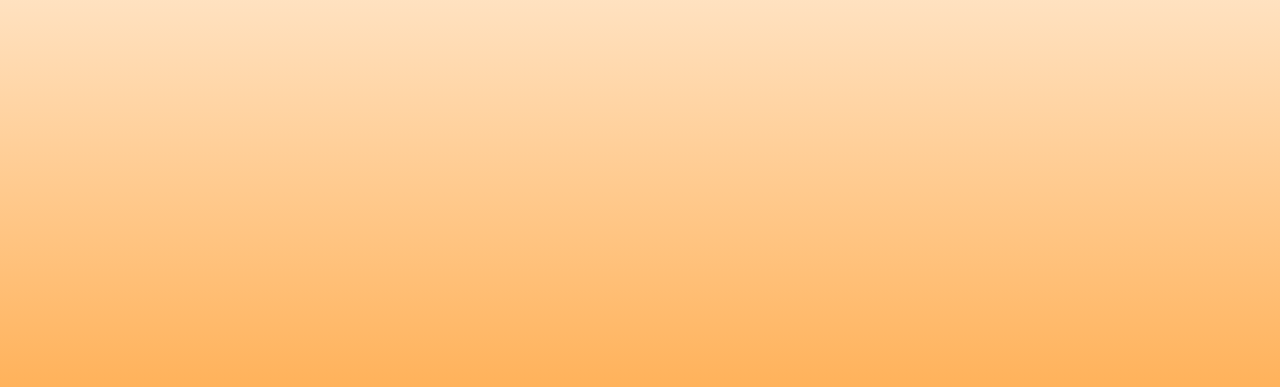
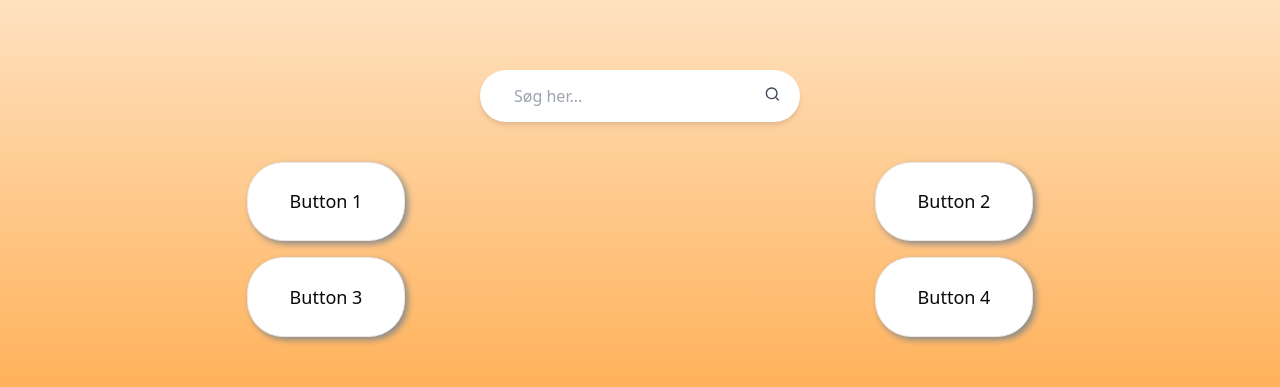
Before and after one commit to emmaengledall/Nakkesmerte, a Vue app: page / in a window 1280 px wide. Shown: the part 242-629 px from the top of the page. Built offline with nearby package versions, Linux system fonts and the light colour scheme.

Commit message:
homePage01

```diff
--- a/src/App.vue
+++ b/src/App.vue
@@ -38,6 +38,4 @@ import { RouterLink, RouterView } from 'vue-router'
   height: 100vh; /* Full viewport height */
 }
 
-
-
 </style>
--- a/src/assets/main.css
+++ b/src/assets/main.css
@@ -1,3 +1,3 @@
 	@tailwind base;
 	@tailwind components;
-  @tailwind utilities;
+  	@tailwind utilities;
--- /dev/null
+++ b/src/components/MainButton.vue
@@ -0,0 +1,44 @@
+<style scoped>
+  button {
+    color: #090909;
+    padding: 1.4em 2.3em;
+    font-size: 18px;
+    border-radius: 2.0em;
+    background: #ffffff;
+    cursor: pointer;
+    border: 1px solid #e8e8e8;
+    transition: all 0.3s;
+    box-shadow: 3px 3px 6px #8b8a8a;
+  }
+
+  button:hover {
+    border: 1px solid white;
+  }
+
+  button:active {
+    box-shadow: 6px 6px 14px #797979;
+  }
+</style>
+
+<template >
+    <div class="grid grid-cols-2 grid-rows-2 gap-4 pt-10 items-center justify-center place-items-center">
+
+    <div class="pl-5">
+        <button>Button 1</button>
+    </div>
+
+    <div class="pr-5">
+        <button>Button 2</button>
+    </div>
+
+    <div class="pl-5">
+        <button>Button 3</button>
+    </div>
+
+    <div class="pr-5">
+        <button>Button 4</button>
+    </div>
+
+
+</div>
+</template>
--- /dev/null
+++ b/src/components/SearchBar.vue
@@ -0,0 +1,35 @@
+<template>
+    <div class="flex items-center justify-center mt-72 "> <!-- Placering på min search bar -->
+      <form class="relative w-80 max-w-lg "> <!-- Bredde på min search bar -->
+
+          <!--Mit loop ikon-->
+        <button class="absolute right-3 -translate-y-1/2 top-1/2 p-1">
+          <svg
+            width="17"
+            height="16"
+            fill="none"
+            xmlns="http://www.w3.org/2000/svg"
+            role="img"
+            aria-labelledby="search"
+            class="w-5 h-5 text-gray-700"
+          >
+            <path
+              d="M7.667 12.667A5.333 5.333 0 107.667 2a5.333 5.333 0 000 10.667zM14.334 14l-2.9-2.9"
+              stroke="currentColor"
+              stroke-width="1.333"
+              stroke-linecap="round"
+              stroke-linejoin="round"
+            ></path>
+          </svg>
+        </button>
+
+        <input
+          class="w-full rounded-full px-8 py-3 border-2 border-transparent focus:outline-none focus:border-blue-500 placeholder-gray-400 transition-all duration-300 shadow-md"
+          placeholder="Søg her..."
+          required
+          type="text"
+        />
+
+      </form>
+    </div>
+  </template>
--- a/src/views/HomeView.vue
+++ b/src/views/HomeView.vue
@@ -1,9 +1,17 @@
 <script setup>
-
+import SearchBar from '@/components/SearchBar.vue'; // Adjust path as needed
+import MainButton from '@/components/MainButton.vue'; // Adjust path as needed
 </script>
 
 <template>
+
   <main>
-    <TheWelcome />
+
+
+  <div>
+    <SearchBar />
+    <MainButton />
+  </div>
+
   </main>
 </template>
--- /dev/null
+++ b/tailwind.config.js
@@ -0,0 +1,11 @@
+	/** @type {import('tailwindcss').Config} */
+	export default {
+	  content: [
+	    "./index.html",
+	    "./src/**/*.{vue,js,ts,jsx,tsx}",
+	  ],
+	  theme: {
+	    extend: {},
+	  },
+	  plugins: [],
+}
```
